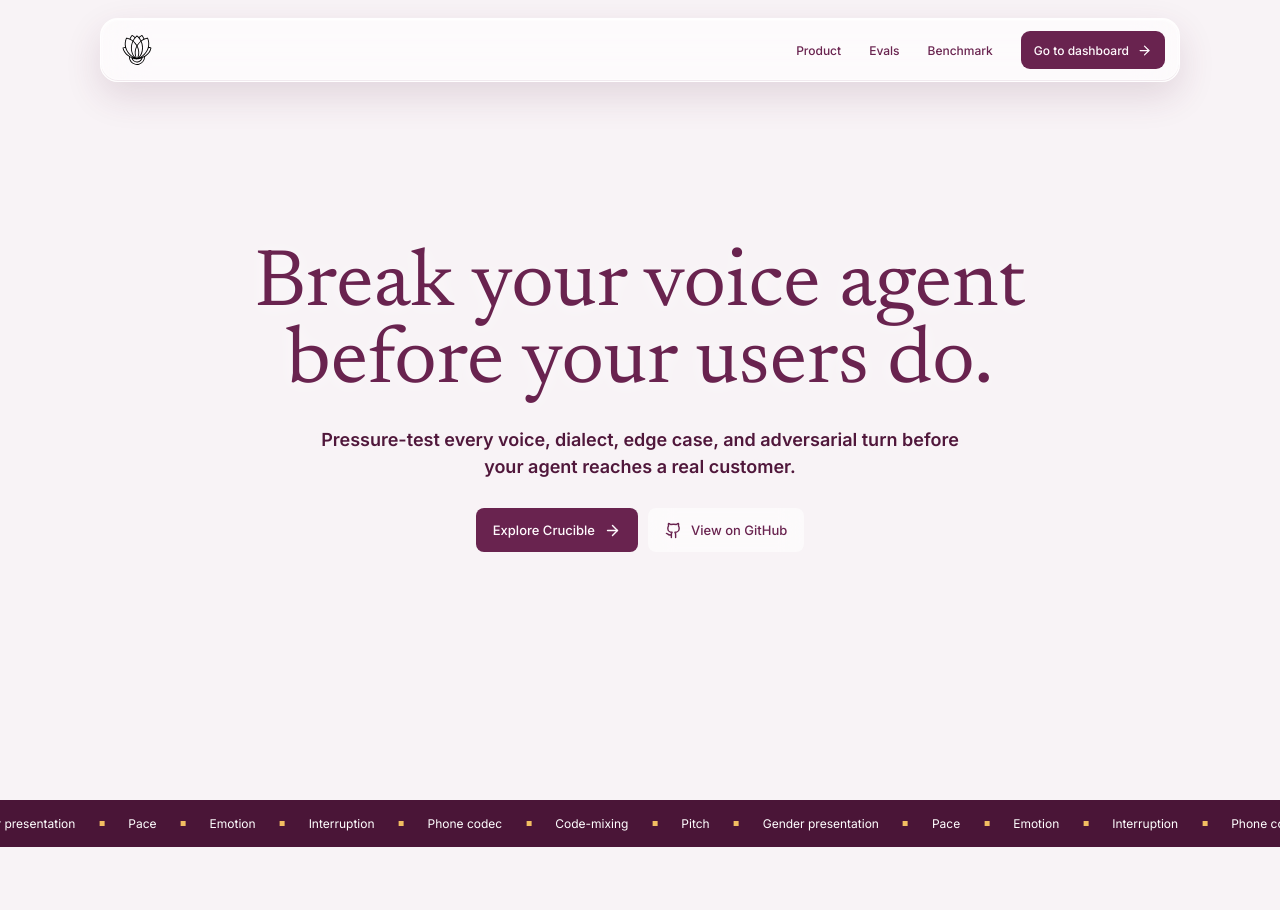
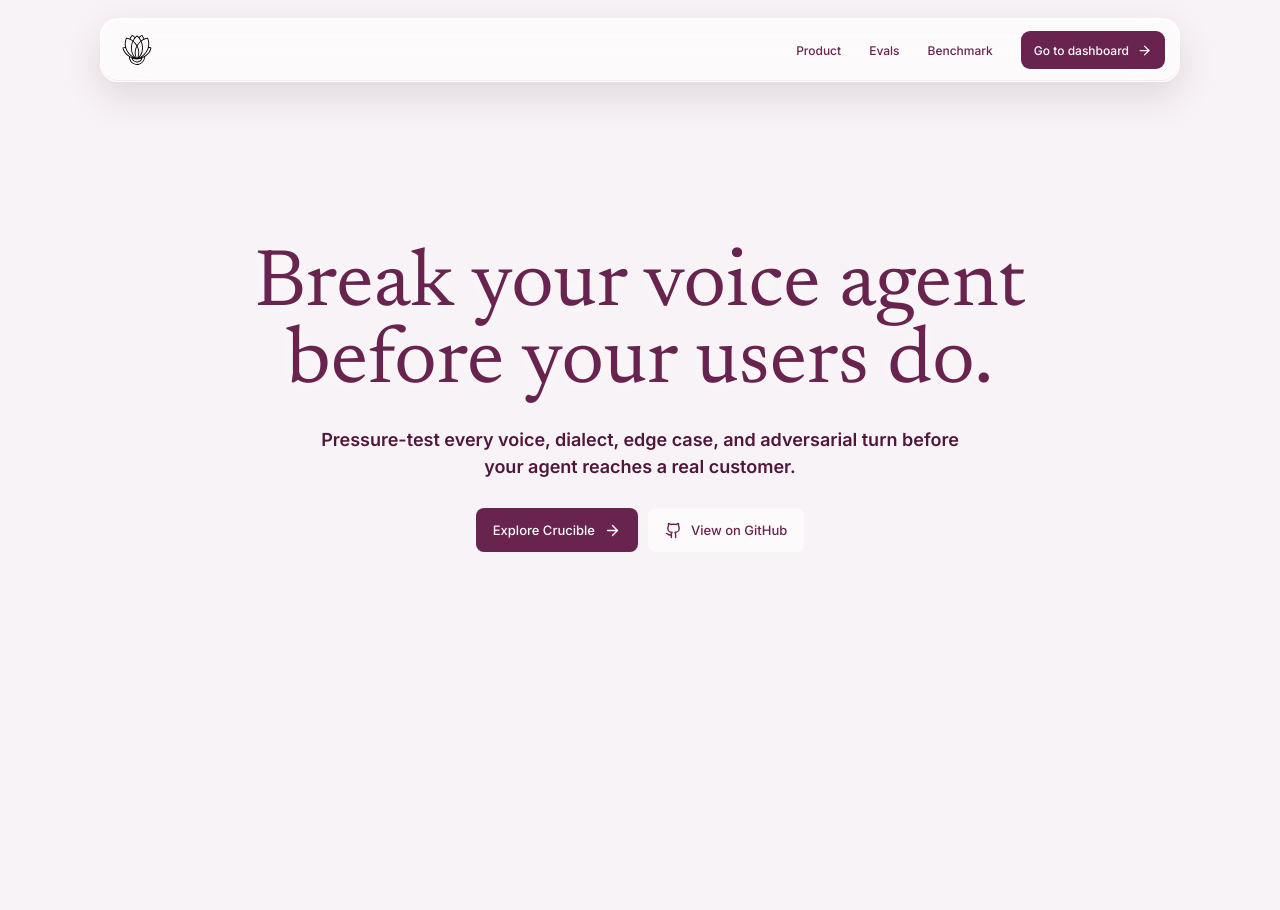
Before and after one commit to mohitpaddhariya/crucible, a React (Vite) app in the folder website/: page / in a window 1280 px wide. Shown: the top 910 px of the page. Built offline with nearby package versions, Linux system fonts and the light colour scheme.

Commit message:
refine product transition and favicon

```diff
--- a/website/index.html
+++ b/website/index.html
@@ -7,8 +7,8 @@
       name="description"
       content="Crucible pressure-tests voice agents with adaptive callers, real speech variation, and evidence-backed evaluation."
     />
-    <meta name="theme-color" content="#f7f7f4" />
-    <link rel="icon" type="image/svg+xml" href="/lotus-logo-transparent.svg" />
+    <meta name="theme-color" content="#f8f3f6" />
+    <link rel="icon" type="image/png" href="/favicon.png" />
     <title>Crucible — Voice agent evaluation</title>
   </head>
   <body>
--- a/website/src/App.tsx
+++ b/website/src/App.tsx
@@ -10,7 +10,6 @@ import {
 import { AsciiVideo, type AsciiVideoSource } from "./components/AsciiVideo";
 import { EvalDemo } from "./components/EvalDemo";
 import { VoiceMatrix } from "./components/VoiceMatrix";
-import { treatments } from "./data";
 
 const heroAnimations: AsciiVideoSource[] = [
   {
@@ -21,8 +20,6 @@ const heroAnimations: AsciiVideoSource[] = [
     poster: "/landing-page-poster.webp",
   },
 ];
-
-const tickerTreatments = [...treatments, ...treatments];
 
 function Brand() {
   return (
@@ -82,20 +79,13 @@ function App() {
           </div>
         </section>
 
-        <div className="signal-strip" aria-label="Evaluation dimensions">
-          <div className="signal-track">
-            {[...tickerTreatments, ...tickerTreatments].map((treatment, index) => (
-              <span key={`${treatment}-${index}`}>
-                {treatment}
-                <i />
-              </span>
-            ))}
-          </div>
-        </div>
-
         <section className="section product-intro" id="product">
           <div className="section-heading">
-            <h2>One harness. Every hard call.</h2>
+            <h2>
+              One harness.
+              <br />
+              Every hard call.
+            </h2>
             <p>
               Connect an agent, define what must hold true, and let simulated callers search for the
               failures manual QA misses.
--- a/website/src/data.ts
+++ b/website/src/data.ts
@@ -71,13 +71,3 @@ export const scenarios: Scenario[] = [
     ],
   },
 ];
-
-export const treatments = [
-  "Code-mixing",
-  "Pitch",
-  "Gender presentation",
-  "Pace",
-  "Emotion",
-  "Interruption",
-  "Phone codec",
-];
--- a/website/src/styles.css
+++ b/website/src/styles.css
@@ -426,42 +426,6 @@ svg {
   font-size: 14px;
 }
 
-.signal-strip {
-  width: 100%;
-  overflow: hidden;
-  border-bottom: 1px solid var(--ink);
-  color: white;
-  background: var(--ink);
-}
-
-.signal-track {
-  display: flex;
-  width: max-content;
-  animation: marquee 38s linear infinite;
-}
-
-.signal-track span {
-  display: flex;
-  height: 46px;
-  align-items: center;
-  gap: 24px;
-  padding-left: 24px;
-  font-size: 12px;
-  white-space: nowrap;
-}
-
-.signal-track i {
-  width: 5px;
-  height: 5px;
-  background: var(--signal);
-}
-
-@keyframes marquee {
-  to {
-    transform: translateX(-50%);
-  }
-}
-
 .section {
   width: min(1240px, calc(100% - 64px));
   margin: 0 auto;
@@ -1412,7 +1376,6 @@ svg {
     scroll-behavior: auto;
   }
 
-  .signal-track,
   .signal-line span,
   .hero-wave i {
     animation: none;
```
Also changed, not shown: website/public/favicon.png (added).
